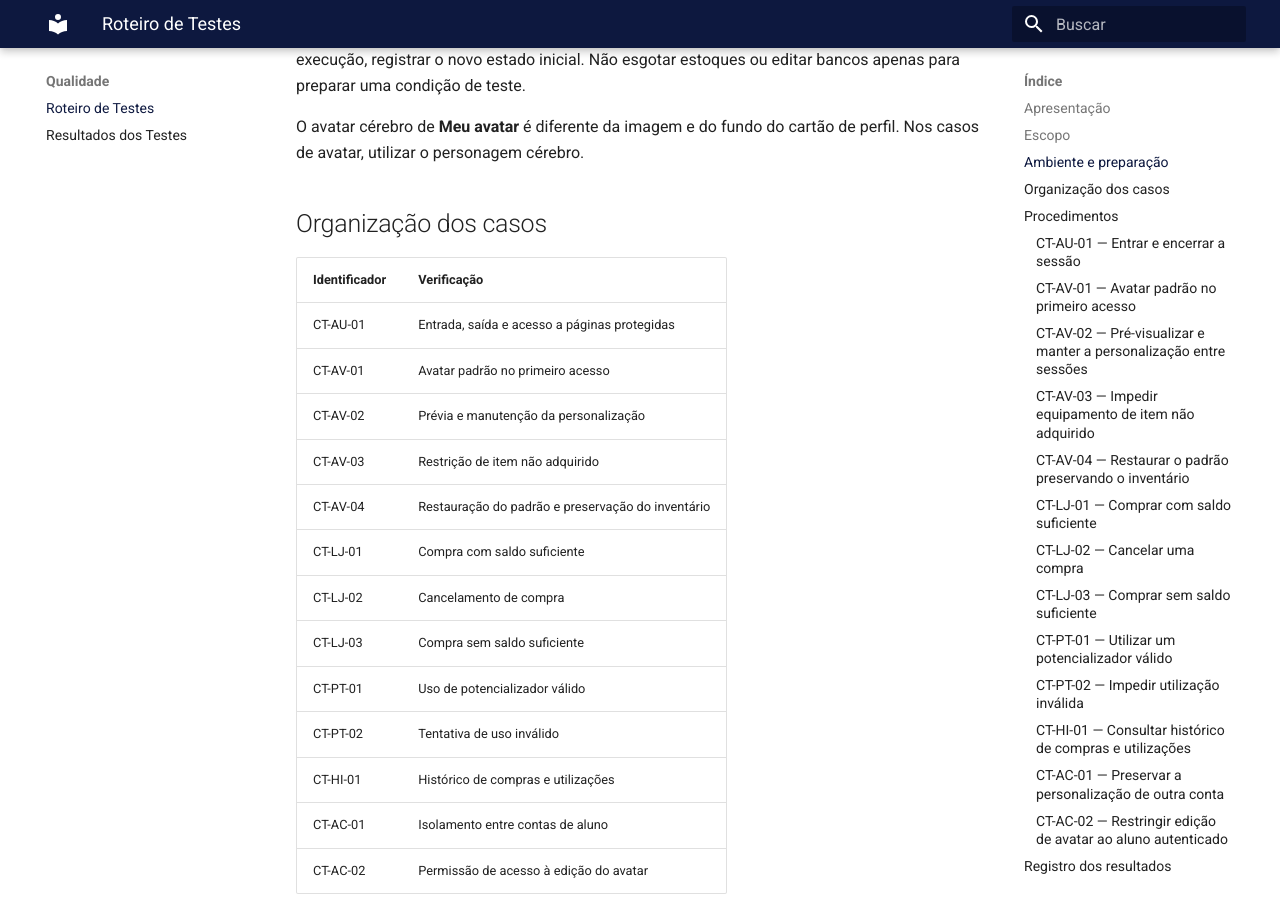
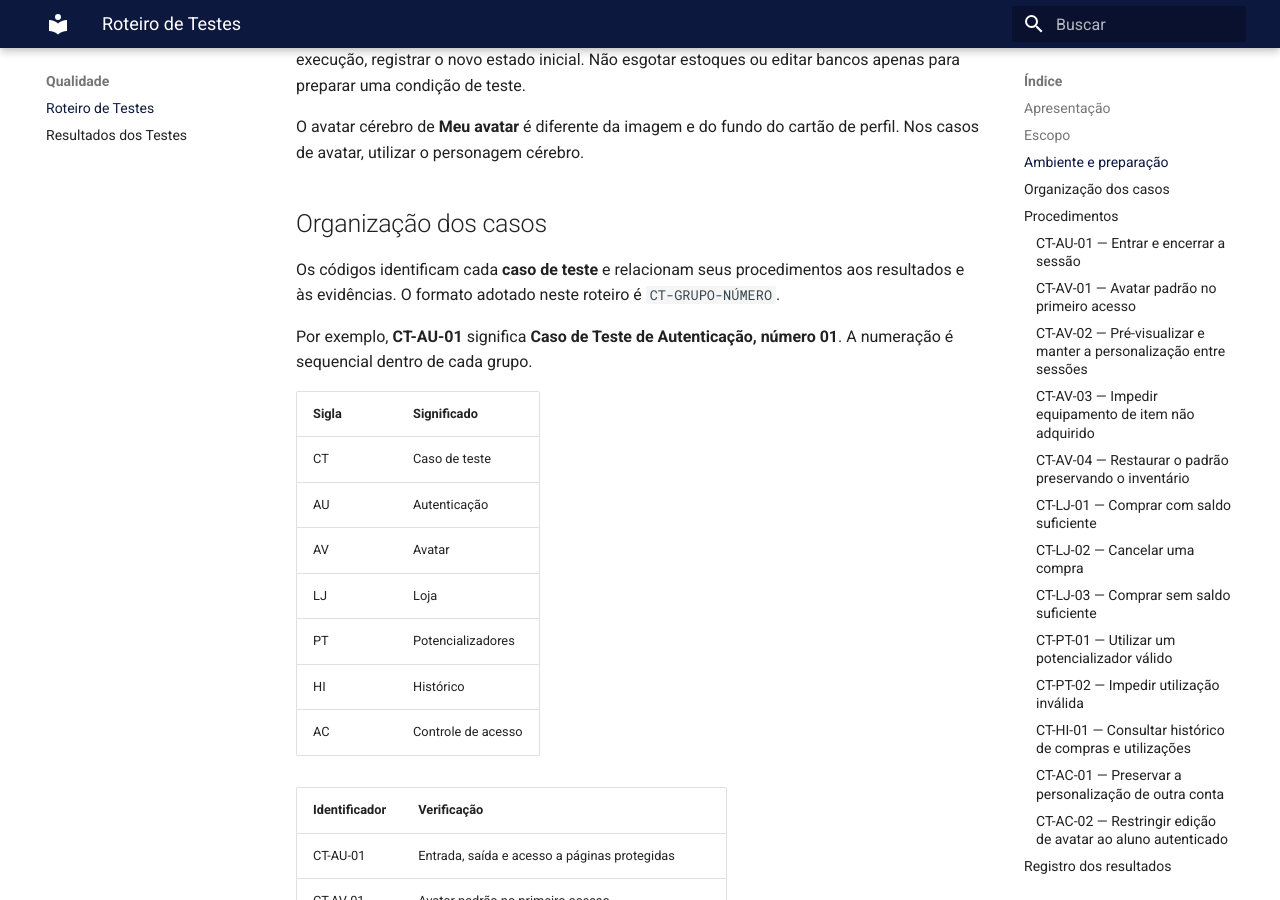
Before and after one commit to fga-eps-mds/2026-2-AnatoQuizUp-Doc, an MkDocs documentation site: the page built from docs/qualidade/roteiro-testes.md, in a window 1280 px wide and 900 px high, scrolled down 1106 px. Built offline with MkDocs 1.6.1 and Material for MkDocs 9.7.7, drawn with Linux system fonts in a browser that asks for light colours.

Commit message:
docs: explain test case identifiers and abbreviations

```diff
--- a/docs/qualidade/roteiro-testes.md
+++ b/docs/qualidade/roteiro-testes.md
@@ -28,6 +28,20 @@ Os casos de compra e utilização deixam dados para a consulta do histórico. Ao
 O avatar cérebro de **Meu avatar** é diferente da imagem e do fundo do cartão de perfil. Nos casos de avatar, utilizar o personagem cérebro.
 
 ## Organização dos casos
+
+Os códigos identificam cada **caso de teste** e relacionam seus procedimentos aos resultados e às evidências. O formato adotado neste roteiro é `CT-GRUPO-NÚMERO`.
+
+Por exemplo, **CT-AU-01** significa **Caso de Teste de Autenticação, número 01**. A numeração é sequencial dentro de cada grupo.
+
+| Sigla | Significado |
+|---|---|
+| CT | Caso de teste |
+| AU | Autenticação |
+| AV | Avatar |
+| LJ | Loja |
+| PT | Potencializadores |
+| HI | Histórico |
+| AC | Controle de acesso |
 
 | Identificador | Verificação |
 |---|---|
```
Also changed, not shown: docs/qualidade/resultados-testes.md (+4 -0 lines).
